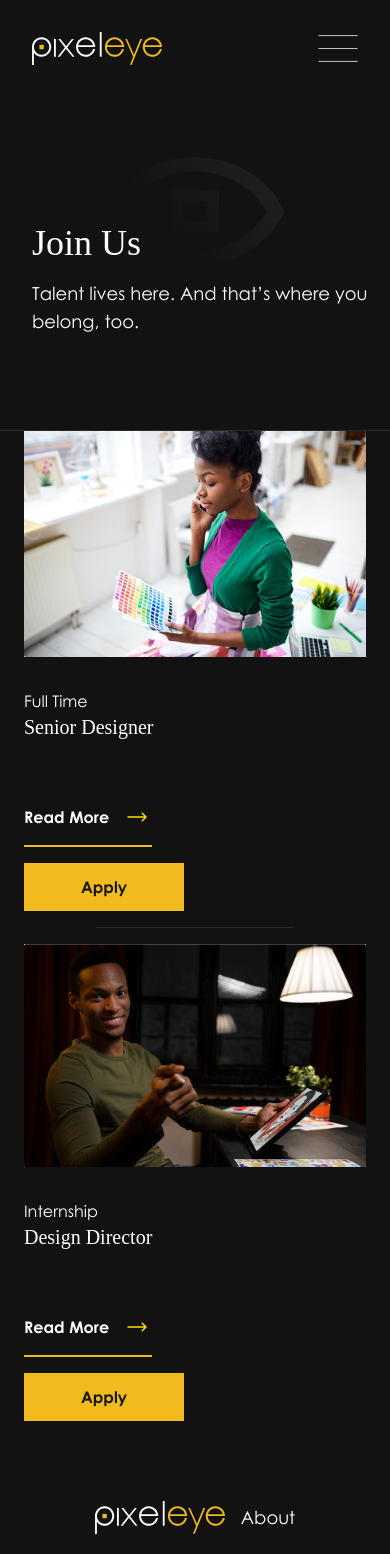
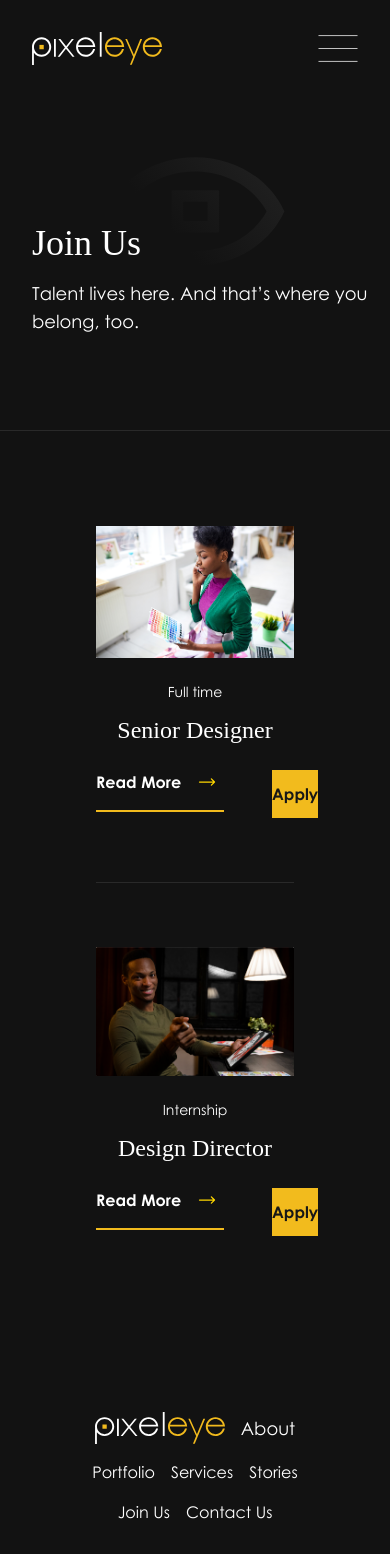
Before and after one commit to belladev250/Pixeleye-web, a Next.js app: page /joinus in a window 390 px wide. Shown: the top 1554 px of the page. Built offline with nearby package versions, Linux system fonts and the light colour scheme; a web font is replaced by a local one.

Commit message:
responsiveness half fixed

```diff
--- a/src/app/joinus/page.tsx
+++ b/src/app/joinus/page.tsx
@@ -25,65 +25,65 @@
       <hr className="absolute left-0 w-full border-navBorder " />
 
 
-      <div className='space-y-4'>
-        <div className="flex flex-col md:flex-row px-6 w-full lg:p-24 space-y-8 md:space-y-0 md:space-x-8 lg:space-x-16">
-          <div className="flex justify-center md:justify-start">
-            <Image src="/assets/girl.jpg" alt="eye" width={300} height={300} className=' h-auto w-full object-cover flex-shrink-0' />
+      <div className='space-y-16 p-24'>
+
+        {/* ROLE ONE */}
+
+        <div className="flex flex-col md:flex-row w-full space-y-6 md:space-y-0 md:space-x-8 lg:space-x-16">
+          <div className="w-full md:w-1/3 flex justify-center md:justify-start">
+            <Image src="/assets/girl.jpg" alt="eye" width={300} height={300} className='h-auto w-full object-cover' />
           </div>
 
-          <div className="space-y-16 md:space-y-28 md:text-left">
-            <div>
-              <p className="font-Gothic text-base md:text-lg lg:text-xl">Full Time</p>
-              <p className="font-Caslon text-xl md:text-3xl lg:text-4xl">Senior Designer</p>
+          <div className="space-y-6 md:space-y-40 text-center md:text-left">
+            <div className='space-y-3'>
+              <p className="font-Gothic text-sm md:text-md">Full time</p>
+              <p className="font-Caslon text-2xl md:text-4xl lg:text-4xl w-full lg:w-[40vw]">Senior Designer</p>
             </div>
-
-            <div className="space-y-4 md:space-x-16 flex flex-col md:flex-row  md:items-start">
-              <div className="space-y-4 flex flex-col md:items-start">
+            <div className='flex space-x-12'>
+              <div className="space-y-4">
                 <Link href='/roledetails'>
-                  <div className="flex space-x-4">
+                  <div className="flex space-x-4 items-center">
                     <button className="font-Gothic font-semibold">Read More</button>
-                    <HiArrowLongRight fill="gold" className="text-2xl md:text-4xl" />
+                    <HiArrowLongRight fill="gold" className="text-xl md:text-2xl" />
                   </div>
                 </Link>
                 <h1 className="border-b-2 border-gold w-32"></h1>
               </div>
-              <button className="bg-gold w-40 md:w-[200px] h-12 md:h-[50px] text-menuBg font-Gothic font-semibold">Apply</button>
+              <button className="bg-gold w-40 md:w-[180px] h-12 md:h-[50px] text-menuBg font-Gothic font-semibold">Apply</button>
             </div>
           </div>
         </div>
 
-        <div className="pl-24 pr-24">
-          <hr className="w-auto border-navBorder p" />
-        </div>
+        <hr className="w-full border-navBorder p" />
 
+        {/* ROLE TWO */}
 
-
-
-        <div className="flex flex-col md:flex-row px-6 w-full lg:p-24 space-y-8 md:space-y-0 md:space-x-8 lg:space-x-16">
-          <div className="flex justify-center md:justify-start">
-            <Image src="/assets/boy.jpg" alt="eye" width={300} height={300} className=' h-auto w-full object-cover flex-shrink-0' />
+        <div className="flex flex-col md:flex-row w-full space-y-6 md:space-y-0 md:space-x-8 lg:space-x-16">
+          <div className="w-full md:w-1/3 flex justify-center md:justify-start">
+            <Image src="/assets/boy.jpg" alt="eye" width={300} height={300} className='h-auto w-full object-cover' />
           </div>
 
-          <div className="space-y-16 md:space-y-28 md:text-left">
-            <div>
-              <p className="font-Gothic text-base md:text-lg lg:text-xl">Internship</p>
-              <p className="font-Caslon text-xl md:text-3xl lg:text-4xl">Design Director</p>
+          <div className="space-y-6 md:space-y-40 text-center md:text-left">
+            <div className='space-y-3'>
+              <p className="font-Gothic text-sm md:text-md">Internship</p>
+              <p className="font-Caslon text-2xl md:text-4xl lg:text-4xl w-full lg:w-[40vw]">Design Director</p>
             </div>
-
-            <div className="space-y-4 md:space-x-16 flex flex-col md:flex-row  md:items-start">
-              <div className="space-y-4 flex flex-col md:items-start">
+            <div className='flex space-x-12'>
+              <div className="space-y-4">
                 <Link href='/roledetails'>
-                  <div className="flex space-x-4">
+                  <div className="flex space-x-4 items-center">
                     <button className="font-Gothic font-semibold">Read More</button>
-                    <HiArrowLongRight fill="gold" className="text-2xl md:text-4xl" />
+                    <HiArrowLongRight fill="gold" className="text-xl md:text-2xl" />
                   </div>
                 </Link>
                 <h1 className="border-b-2 border-gold w-32"></h1>
               </div>
-              <button className="bg-gold w-40 md:w-[200px] h-12 md:h-[50px] text-menuBg font-Gothic font-semibold">Apply</button>
+              <button className="bg-gold w-40 md:w-[180px] h-12 md:h-[50px] text-menuBg font-Gothic font-semibold">Apply</button>
             </div>
           </div>
         </div>
+
+
       </div>
 
 
--- a/src/app/roledetails/page.tsx
+++ b/src/app/roledetails/page.tsx
@@ -11,7 +11,7 @@
                 </p>
                 <div className="flex space-x-2 items-center">
                     <div className="w-2 h-2 bg-gold rounded-full"></div>
-                    <p className="font-Gothic text-lg lg:text-md w-full lg:w-[45vw] mt-10">Deadline : 24.02.2025</p>
+                    <p className="font-Gothic text-lg lg:text-md w-full lg:w-[45vw]">Deadline : 24.02.2025</p>
                 </div>
                 <hr className="w-full border-navBorder" />
             </div>
@@ -20,31 +20,31 @@
                 <p className="font-Gothic font-semibold text-lg lg:text-xl w-full lg:w-[45vw] mt-10">Role Overview</p>
                 <p className="font-Gothic text-md lg:text-md w-full lg:w-[80vw] mt-2">We are seeking a highly skilled Senior Designer to lead our design efforts, from concept to execution. The ideal candidate will bring fresh ideas, mentor junior designers, and collaborate cross-functionally to elevate our design standards and deliver top-tier results.</p>
             </div>
-            <div className="space-y-4">
+            <div className="space-y-6">
                 <p className="font-Gothic font-semibold text-lg lg:text-xl w-full lg:w-[45vw] mt-10">Key Responsibilities</p>
                 <div className="flex space-x-2 items-center ">
                     <div className="w-2 h-2 bg-gold rounded-full"></div>
-                    <p className="font-Gothic text-md lg:text-md w-full lg:w-[80vw] mt-2">Lead the design process for projects across digital, print, and product platforms.</p>
+                    <p className="font-Gothic text-md lg:text-md w-full lg:w-[80vw]">Lead the design process for projects across digital, print, and product platforms.</p>
                 </div>
                 <div className="flex space-x-2 items-center ">
                     <div className="w-2 h-2 bg-gold rounded-full"></div>
-                    <p className="font-Gothic text-md lg:text-md w-full lg:w-[80vw] mt-2">Collaborate with marketing, product, and development teams to ensure cohesive design strategies.</p>
+                    <p className="font-Gothic text-md lg:text-md w-full lg:w-[80vw]">Collaborate with marketing, product, and development teams to ensure cohesive design strategies.</p>
                 </div>
                 <div className="flex space-x-2 items-center ">
                     <div className="w-2 h-2 bg-gold rounded-full"></div>
-                    <p className="font-Gothic text-md lg:text-md w-full lg:w-[80vw] mt-2">Oversee and contribute to the creation of branding, visual assets, and campaign materials.</p>
+                    <p className="font-Gothic text-md lg:text-md w-full lg:w-[80vw]">Oversee and contribute to the creation of branding, visual assets, and campaign materials.</p>
                 </div>
                 <div className="flex space-x-2 items-center ">
                     <div className="w-2 h-2 bg-gold rounded-full"></div>
-                    <p className="font-Gothic text-md lg:text-md w-full lg:w-[80vw] mt-2">Mentor and provide feedback to junior designers, fostering a culture of continuous learning.</p>
+                    <p className="font-Gothic text-md lg:text-md w-full lg:w-[80vw]">Mentor and provide feedback to junior designers, fostering a culture of continuous learning.</p>
                 </div>
                 <div className="flex space-x-2 items-center ">
                     <div className="w-2 h-2 bg-gold rounded-full"></div>
-                    <p className="font-Gothic text-md lg:text-md w-full lg:w-[80vw] mt-2">Conduct user research and leverage insights to inform design decisions.</p>
+                    <p className="font-Gothic text-md lg:text-md w-full lg:w-[80vw]">Conduct user research and leverage insights to inform design decisions.</p>
                 </div>
                 <div className="flex space-x-2 items-center ">
                     <div className="w-2 h-2 bg-gold rounded-full"></div>
-                    <p className="font-Gothic text-md lg:text-md w-full lg:w-[80vw] mt-2">Stay updated with design trends, tools, and best practices to keep our brand competitive.</p>
+                    <p className="font-Gothic text-md lg:text-md w-full lg:w-[80vw]">Stay updated with design trends, tools, and best practices to keep our brand competitive.</p>
                 </div>
 
             </div>
```
Also changed, not shown: src/app/stories/page.tsx (+32 -56 lines), src/app/storydetails/page.tsx (+90 -0 lines), 1 other file (tests, documents, lock files or other folders).
